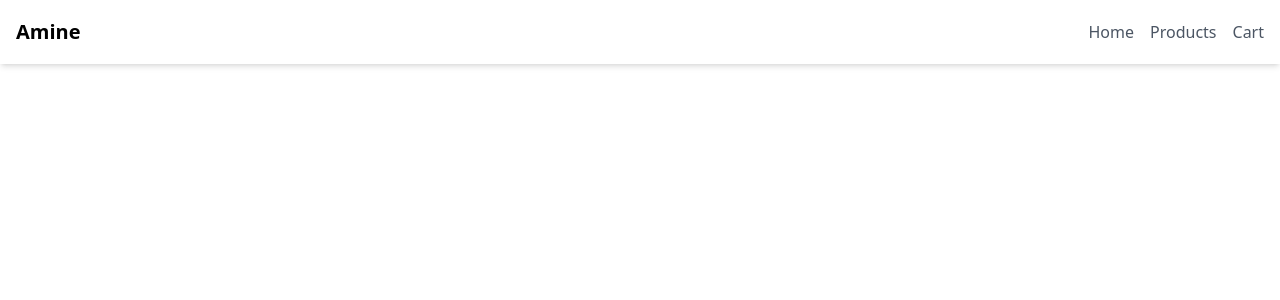
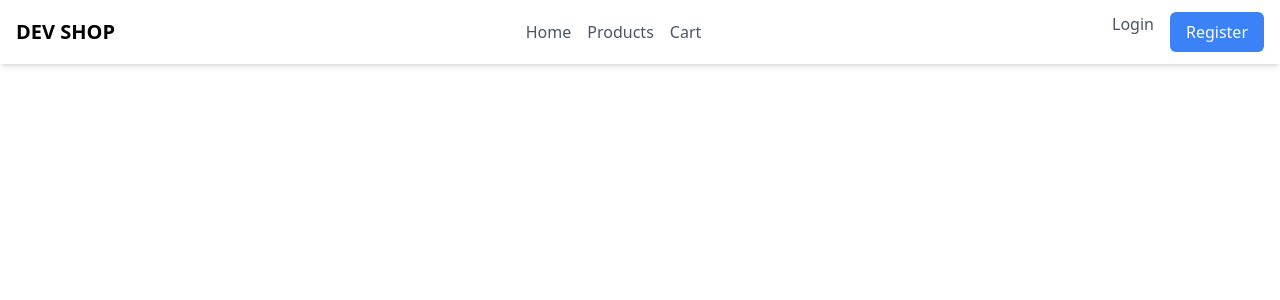
Before and after one commit to Mohamed-amine-Mr/ecommerce-platform, a React (Vite) app: page / in a window 1280 px wide. Shown: the top 300 px of the page. Built offline with nearby package versions, Linux system fonts and the light colour scheme.

Commit message:
feat: add authentication buttons to navbar

```diff
--- a/src/components/layout/Navbar.jsx
+++ b/src/components/layout/Navbar.jsx
@@ -6,8 +6,9 @@ function Navbar() {
       <div className="max-w-7xl mx-auto px-4">
         <div className="flex justify-between h-16 items-center">
           <Link to="/" className="text-xl font-bold">
-            Amine
+            DEV SHOP
           </Link>
+
           <div className="hidden md:flex space-x-4">
             <Link to="/" className="text-gray-600 hover:text-gray-900">
               Home
@@ -19,6 +20,18 @@ function Navbar() {
               Cart
             </Link>
           </div>
+
+          <div className="hidden md:flex space-x-4">
+            <Link to="/login" className="text-gray-600 hover:text-gray-900">
+              Login
+            </Link>
+            <Link
+              to="/register"
+              className="bg-blue-500 text-white px-4 py-2 rounded-md hover:bg-blue-600"
+            >
+              Register
+            </Link>
+          </div>
         </div>
       </div>
     </nav>
```
